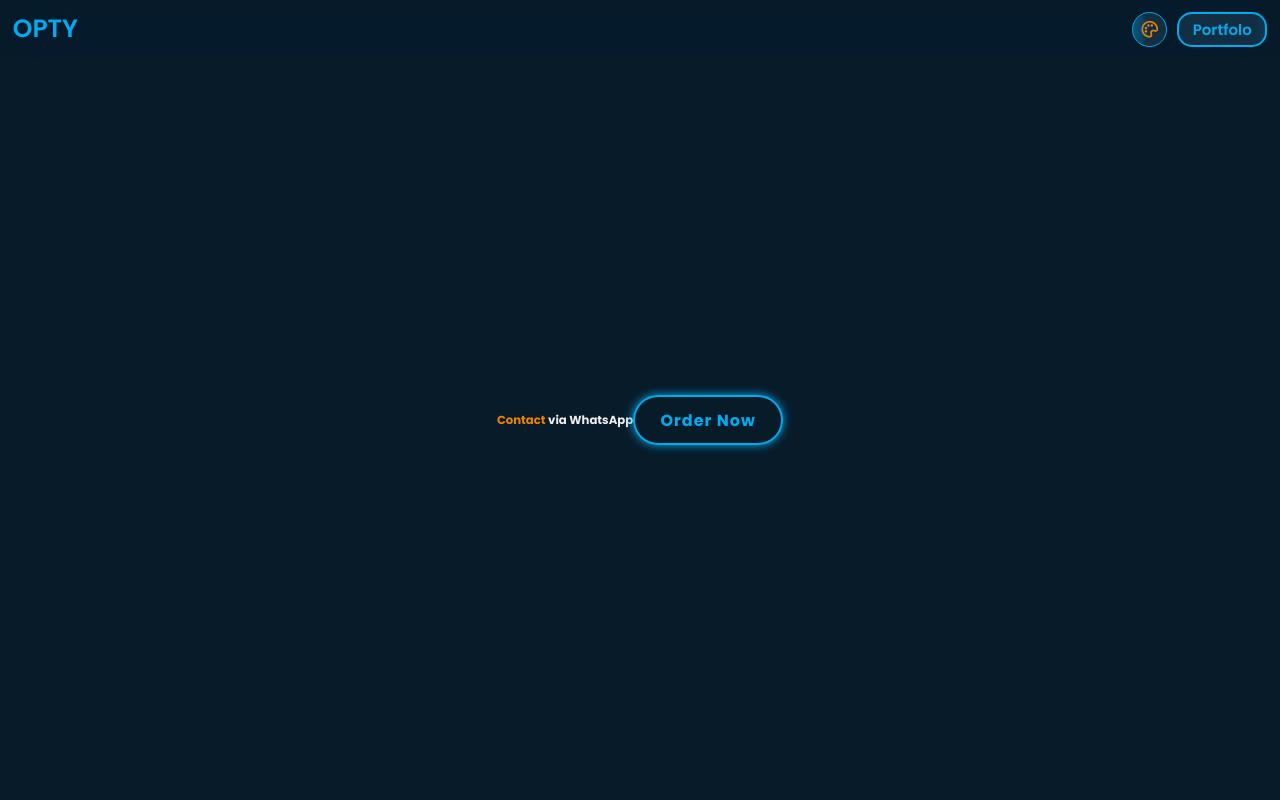
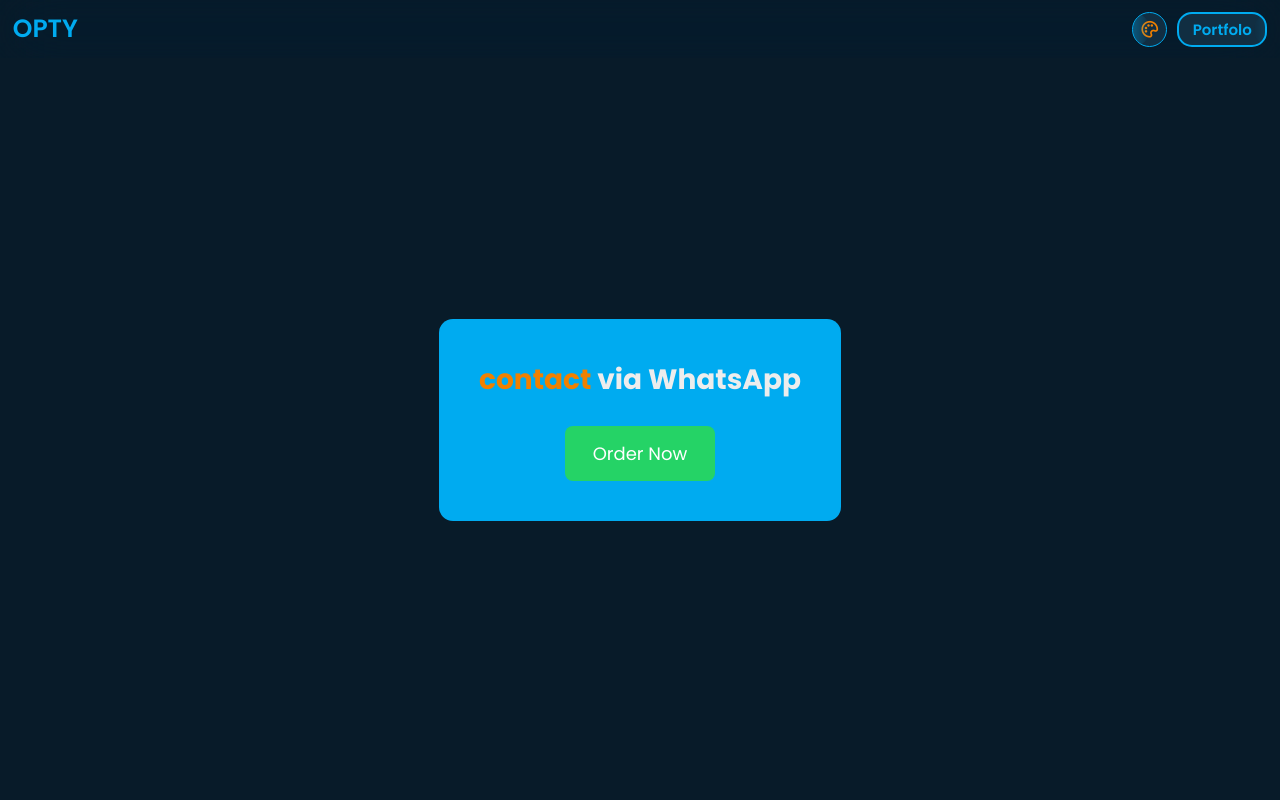
Before and after one commit to op10y/app, a plain HTML site: page index.html in a window 1280 px wide. Shown: the top 800 px of the page. Drawn offline with nearby package versions, Linux system fonts and the light colour scheme; files whose address does not match are found by name.

Commit message:
Update index.html

```diff
--- a/index.html
+++ b/index.html
@@ -93,8 +93,8 @@
 
 <!-- ===============section and Home design=============== .... -->
 <section class="newsect" id="newsect">
-   <div class="btn-box">
-<h3><span>Contact </span>via WhatsApp</h3>
+   <div class="co5">
+<h1><span>contact </span>via WhatsApp</h1>
 
 <a class="btn" href="https://wa.me/919320647041?text=Hello%20I%20want%20to%20order">
 Order Now
```
